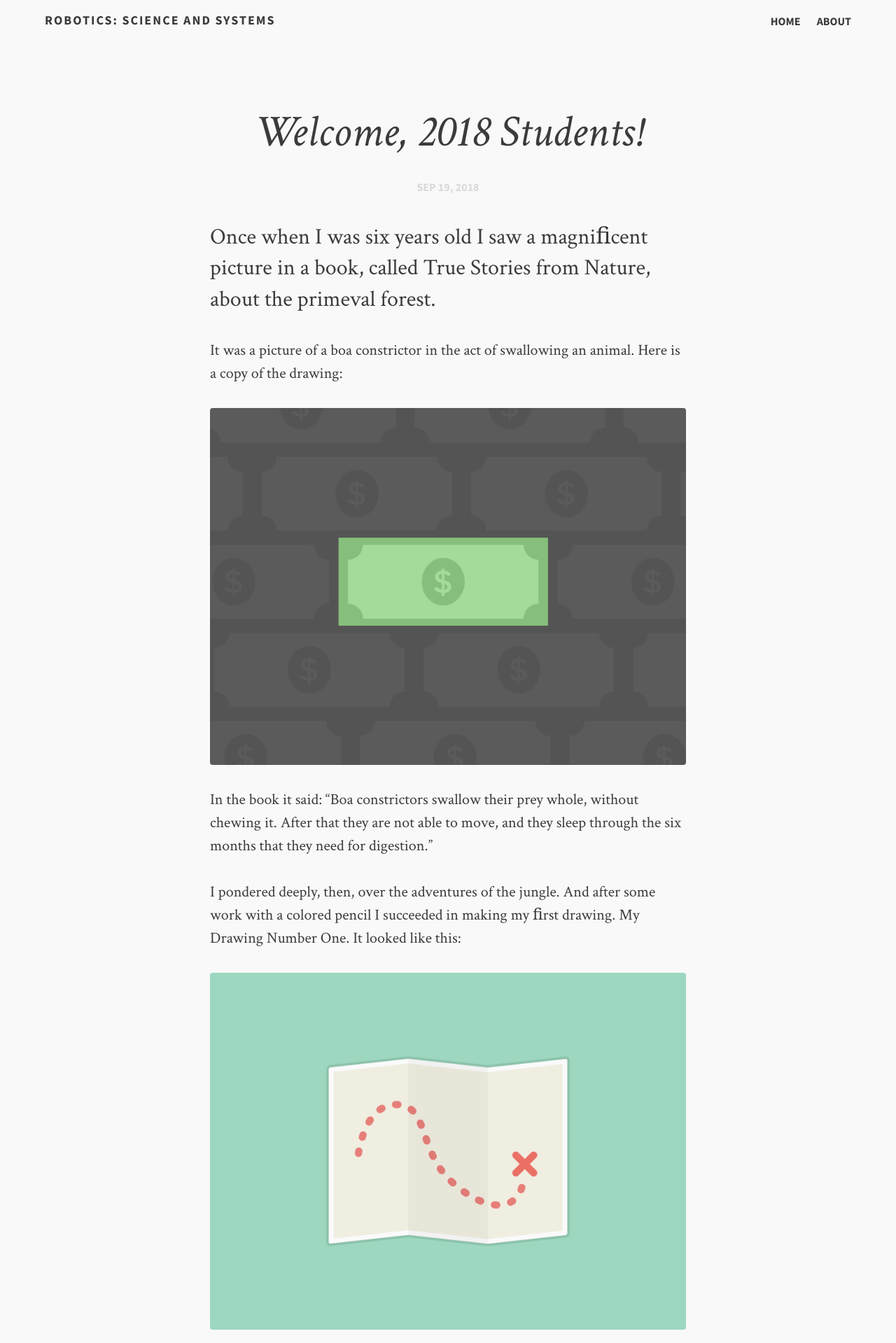
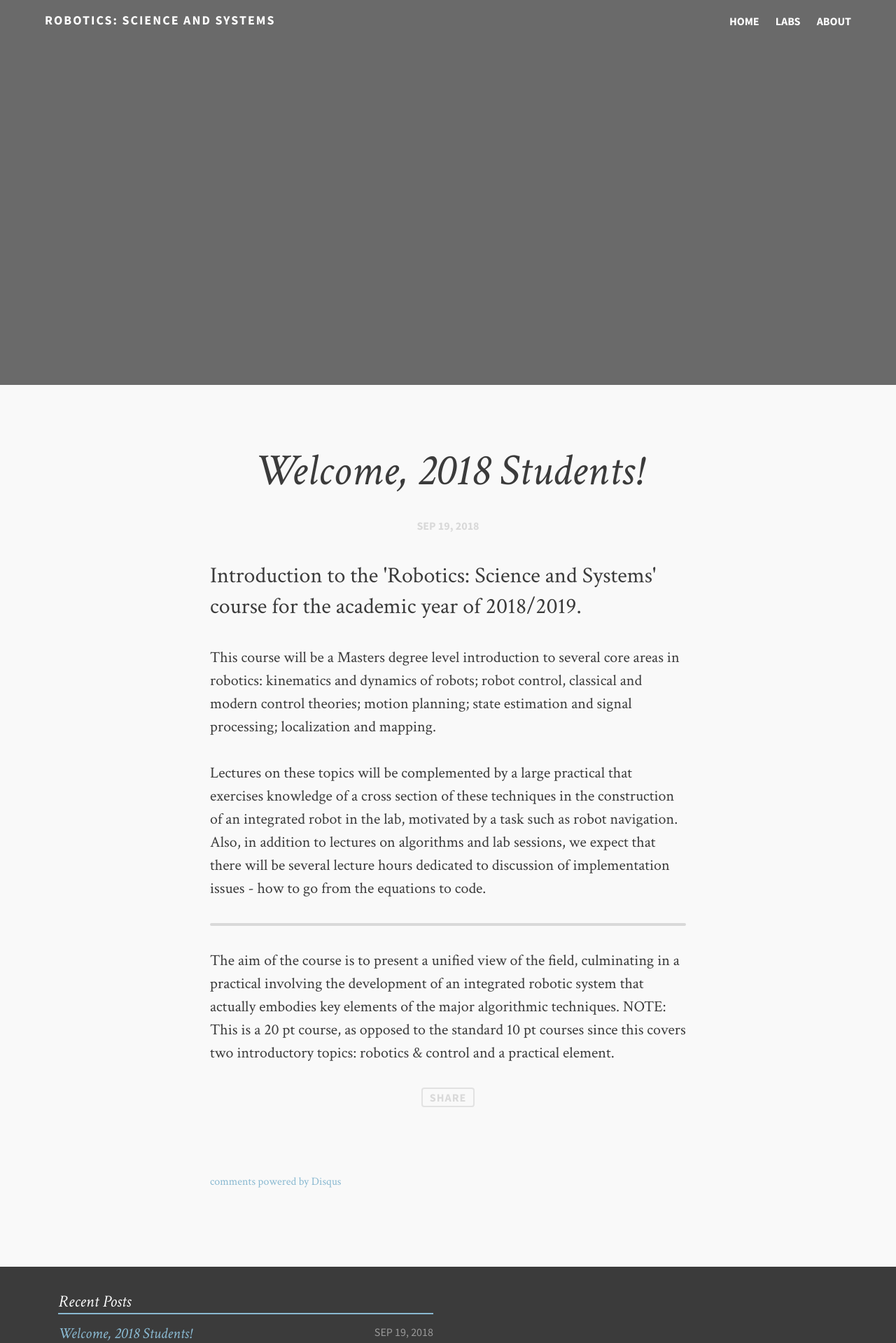
Before and after one commit to uoe-rss/uoe-rss.github.io, a Jekyll site: the page built from _posts/2018-09-19-welcome-2018-students.md, in a window 1280 px wide. Shown: the top 1919 px of the page at 70% size. Built offline with Jekyll 4.4.1, drawn with Linux system fonts in a browser that asks for light colours; comment, search, counter and statistics services are not loaded; some of the changed text lies outside the part shown.

Commit message:
Removes initial template posts.
Adds Labs page.
Updates Welcome post and About page.

```diff
--- a/_config.yml
+++ b/_config.yml
@@ -28,6 +28,8 @@ opengraph:
 # Links to include in top navigation
 # For external links add external: true
 links:
+  - title: Labs
+    url: /labs
   - title: About
     url: /about
   # - title: Github
@@ -40,7 +42,7 @@ links:
 # http://en.wikipedia.org/wiki/List_of_tz_database_time_zones
 timezone:    Europe/London
 future:      true
-highlighter: pygments
+highlighter: rouge
 markdown:    kramdown
 
 kramdown:
--- a/_includes/footer.html
+++ b/_includes/footer.html
@@ -31,7 +31,7 @@
         </ul>
     </div>
     </aside>
-    <small>&copy; {{ site.time | date: '%Y' }} {{ site.owner.name }}. Powered by <a href="http://jekyllrb.com">Jekyll</a> using the <a href="http://jekyll.gtat.me/about">Balzac</a> theme.</small>
+    <small>&copy; {{ site.time | date: '%Y' }} {{ site.owner.name }}.<br>Powered by <a href="http://jekyllrb.com">Jekyll</a> using the <a href="http://jekyll.gtat.me/about">Balzac</a> theme.</small>
   </footer>
 
   <!-- If they're out, get some from the cellar -->
--- a/_posts/2013-08-05-the-little-prince.md
+++ /dev/null
@@ -1,33 +0,0 @@
----
-layout: post-no-feature
-title: "Image in Post"
-description: "Once when I was six years old I saw a magniﬁcent picture in a book, called
-True Stories from Nature, about the primeval forest."
-comments: true
-category: articles
----
-
- It was a picture of a boa constrictor in the act of swallowing an animal. Here is a copy of the drawing:
-
- ![Drawing A]({{ site.url }}/images/money.jpg)
-
- In the book it said: “Boa constrictors swallow their prey whole, without
-chewing it. After that they are not able to move, and they sleep through the
-six months that they need for digestion.”
-
-I pondered deeply, then, over the adventures of the jungle. And after some
-work with a colored pencil I succeeded in making my ﬁrst drawing.
-My Drawing Number One. It looked like this:
-
-![Drawing Number One]({{ site.url }}/images/sticker-mule.jpg)
-
-I showed my masterpiece to the grown-ups, and asked them whether the
-drawing frightened them.
-
-But they answered: “Frighten? Why should any one be frightened by a
-hat?”
-
-My drawing was not a picture of a hat. It was a picture of a boa constrictor
-digesting an elephant. But since the grown-ups were not able to understand it,
-I made another drawing: I drew the inside of the boa constrictor, so that the
-grown-ups could see it clearly. They always need to have things explained.
--- a/_posts/2018-09-19-welcome-2018-students.md
+++ b/_posts/2018-09-19-welcome-2018-students.md
@@ -1,33 +1,18 @@
 ---
-layout: post-no-feature
-title: "Welcome, 2018 Students!"
-description: "Once when I was six years old I saw a magniﬁcent picture in a book, called
-True Stories from Nature, about the primeval forest."
+layout: post
 comments: true
 category: articles
+image:
+  feature: appleton-tower-aerial.png
+title: "Welcome, 2018 Students!"
+description: > # this means to ignore newlines
+  Introduction to the 'Robotics: Science and Systems' course for the academic year of 2018/2019.
 ---
 
- It was a picture of a boa constrictor in the act of swallowing an animal. Here is a copy of the drawing:
+This course will be a Masters degree level introduction to several core areas in robotics: kinematics and dynamics of robots; robot control, classical and modern control theories; motion planning; state estimation and signal processing; localization and mapping.
 
- ![Drawing A]({{ site.url }}/images/money.jpg)
+Lectures on these topics will be complemented by a large practical that exercises knowledge of a cross section of these techniques in the construction of an integrated robot in the lab, motivated by a task such as robot navigation. Also, in addition to lectures on algorithms and lab sessions, we expect that there will be several lecture hours dedicated to discussion of implementation issues - how to go from the equations to code.
 
- In the book it said: “Boa constrictors swallow their prey whole, without
-chewing it. After that they are not able to move, and they sleep through the
-six months that they need for digestion.”
+---
 
-I pondered deeply, then, over the adventures of the jungle. And after some
-work with a colored pencil I succeeded in making my ﬁrst drawing.
-My Drawing Number One. It looked like this:
-
-![Drawing Number One]({{ site.url }}/images/sticker-mule.jpg)
-
-I showed my masterpiece to the grown-ups, and asked them whether the
-drawing frightened them.
-
-But they answered: “Frighten? Why should any one be frightened by a
-hat?”
-
-My drawing was not a picture of a hat. It was a picture of a boa constrictor
-digesting an elephant. But since the grown-ups were not able to understand it,
-I made another drawing: I drew the inside of the boa constrictor, so that the
-grown-ups could see it clearly. They always need to have things explained.
+The aim of the course is to present a unified view of the field, culminating in a practical involving the development of an integrated robotic system that actually embodies key elements of the major algorithmic techniques. NOTE: This is a 20 pt course, as opposed to the standard 10 pt courses since this covers two introductory topics: robotics & control and a practical element.
--- a/_sass/_styles.scss
+++ b/_sass/_styles.scss
@@ -614,7 +614,7 @@ header.site-header nav {
 footer {
     width: 100%;
     background: $black;
-    height: $footerHeight;
+    // height: $footerHeight;
     font-size: $fsp;
     color: $white;
     position: relative;
@@ -636,9 +636,12 @@ footer {
         bottom: 8px;
         font-family: $sans;
         text-transform: uppercase;
-        color: transparentize($white, .9);
+        color: transparentize($white, .5);
         a {
-            color: transparentize($white, .7);
+            color: transparentize($white, .3);
+            &:hover {
+                color: $white;
+            }
         }
     }
 
@@ -654,7 +657,7 @@ footer {
         min-height: 250px;
         padding-left: 5vw;
         p {
-            padding-top: $lh*2;
+            padding-top: $lh;
         }
         li {
             @include row(12);
```
Also changed, not shown: _posts/2013-08-05-longform-post.md (deleted, +0 -44 lines), _posts/2013-08-05-post-with-feature.md (deleted, +0 -32 lines), _posts/2013-08-05-post-with-figure.md (deleted, +0 -23 lines), _posts/2013-08-17-test-post.md (deleted, +0 -12 lines), about.md (+12 -20 lines), labs.md (added, +53 -0 lines), favicon.ico, 1 other file.
